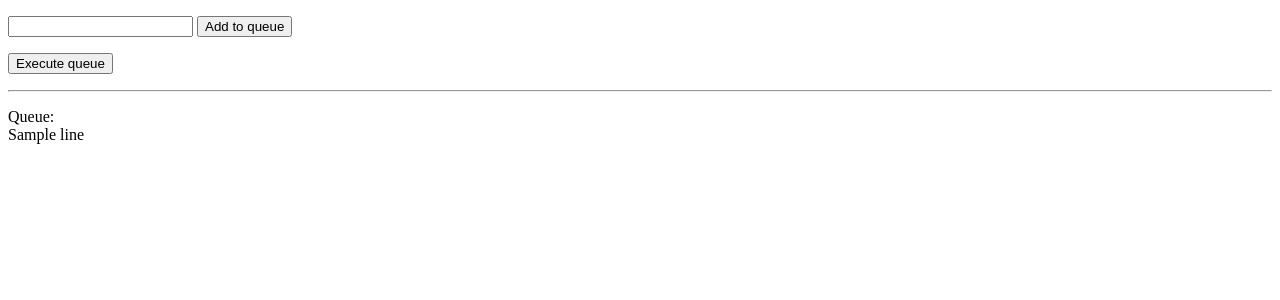
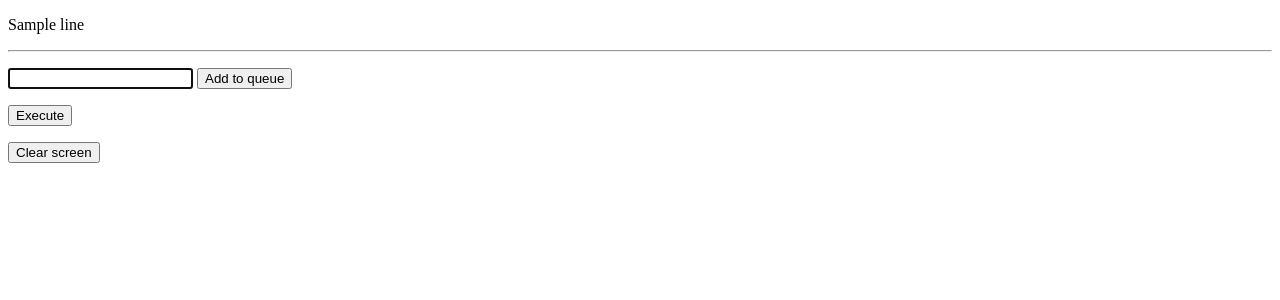
Before and after one commit to weldingtorch/Remote_control, a Flask app: template templates/main.html in a window 1280 px wide. Shown: the top 300 px of the page. Run offline with Flask 2, Linux system fonts and the light colour scheme; the template is opened without the code that fills it: most values are stand-ins (such as "Sample title", 1, 10 or a date in 2020).

Commit message:
Add files via upload

```diff
--- a/templates/main.html
+++ b/templates/main.html
@@ -1,29 +1,43 @@
 <!DOCTYPE html>
 <html lang="ru">
 	<head>
+
 		<meta charset="UTF-8">
 		<title>console</title>
+
 	</head>
 	<body>
+
+		<p>
+			{% for line in list %}
+				{{line}}
+				<br>
+			{% endfor %}
+			{% for i in range(30 - length)%}
+				<br>
+			{% endfor %}
+		</p>
+
+		<hr id=""/>
+
 		<form method = "post" action = "/">
 			<p>
-				<input name="string">
+				<input name="string" autocomplete="off" autofocus>
 				<button>Add to queue</button>
 			</p>
 		</form>
-		<form method = "get" action = "/execute">
+
+		<form method = "get" action = "/exec">
 			<p>
-				<button>Execute queue</button>
+				<button>Execute</button>
 			</p>
 		</form>
-		<hr/>
-		<p>
-			Queue:
-			<br>
-			{% for line in list %}
-			{{line}}
-			<br>
-			{% endfor %}
-		</p>
+
+		<form method = "get" action = "/clear">
+			<p>
+				<button>Clear screen</button>
+			</p>
+		</form>
+
 	</body>
 </html>
```
